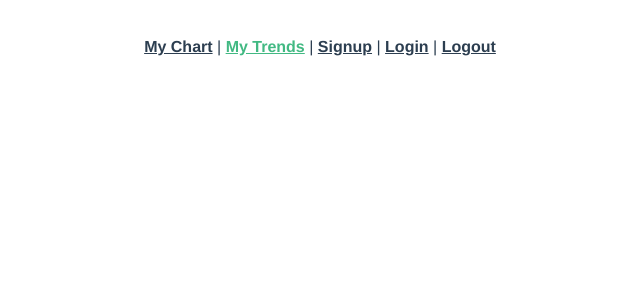
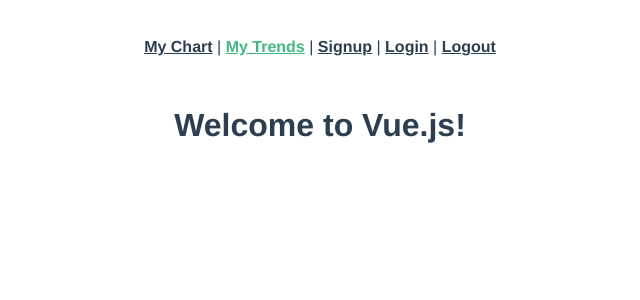
Before and after one commit to kellykaufman/Infinite-Loop-frontend, a Vue app: page /my-trends in a window 1280 px wide. Shown: the top 300 px of the page, without its empty margins (320-960 px from the left). Built offline with nearby package versions, Linux system fonts and the light colour scheme.

Commit message:
Adds Vue2Filters Library

```diff
--- a/package.json
+++ b/package.json
@@ -10,7 +10,8 @@
   "dependencies": {
     "core-js": "^3.6.5",
     "vue": "^2.6.11",
-    "vue-router": "^3.2.0"
+    "vue-router": "^3.2.0",
+    "vue2-filters": "^0.13.0"
   },
   "devDependencies": {
     "@vue/cli-plugin-babel": "~4.5.0",
--- a/src/router/index.js
+++ b/src/router/index.js
@@ -4,6 +4,7 @@
 import Signup from "../views/Signup.vue";
 import Login from "../views/Login.vue";
 import Logout from "../views/Logout.vue";
+import MyTrends from "../views/MyTrends.vue";
 
 Vue.use(VueRouter);
 
@@ -33,6 +34,11 @@
     component: MyChartIndex,
   },
   {
+    path: "/my-trends",
+    name: "my-trends",
+    component: MyTrends,
+  },
+  {
     path: "/about",
     name: "About",
     // route level code-splitting
--- a/src/views/MyChartIndex.vue
+++ b/src/views/MyChartIndex.vue
@@ -38,8 +38,10 @@
 
 <script>
 import axios from "axios";
+import Vue2Filters from "vue2-filters";
 
 export default {
+  mixins: [Vue2Filters.mixins],
   data: function () {
     return {
       anxieties: [],
@@ -61,8 +63,8 @@
       console.log("Making a new anxiety!");
       axios
         .post("/anxieties", this.anxiety)
-        .then(() => {
-          this.$router.push("/chart-index");
+        .then((response) => {
+          this.anxieties.push(response.data);
         })
         .catch((error) => {
           this.status = error.response.status;
--- a/src/views/MyTrends.vue
+++ b/src/views/MyTrends.vue
@@ -1,5 +1,5 @@
 <template>
-  <div class="home">
+  <div class="my-trends">
     <h1>{{ message }}</h1>
   </div>
 </template>
```
Also changed, not shown: 1 other file (tests, documents, lock files or other folders).
